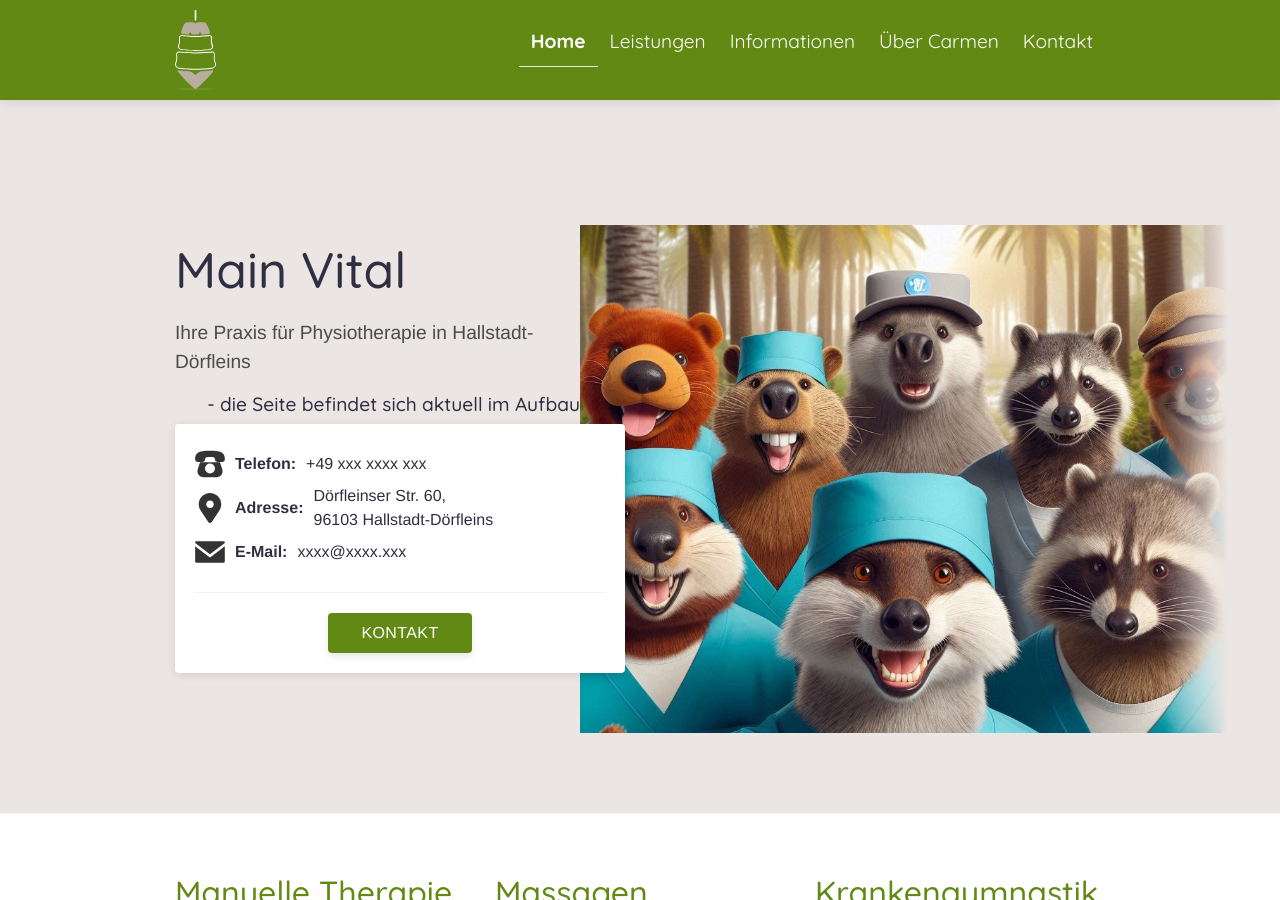
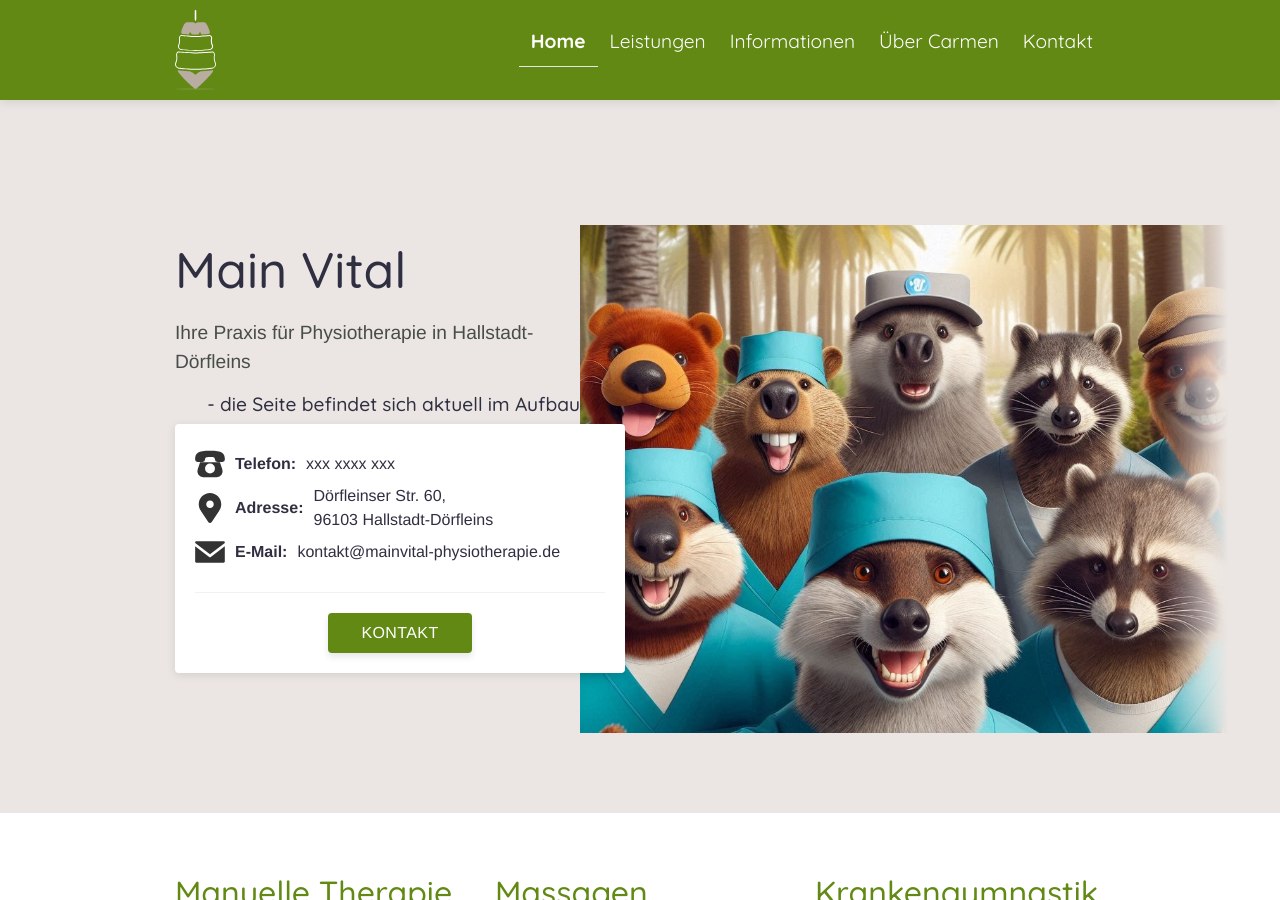
Before and after one commit to m-martin-j/physiotherapy-practice-web, a Jekyll site: the page built from _pages/index.md, in a window 1280 px wide and 900 px high. Built offline with Jekyll 4.4.1, drawn with Linux system fonts in a browser that asks for light colours.

Commit message:
Update contact data

```diff
--- a/_data/contact.yml
+++ b/_data/contact.yml
@@ -1,3 +1,3 @@
-email: 'xxxx@xxxx.xxx'
-phone: '+49 xxx xxxx xxx'
+email: 'kontakt@mainvital-physiotherapie.de'
+phone: 'xxx xxxx xxx'
 address: 'Dörfleinser Str. 60,<br>96103 Hallstadt-Dörfleins'
```
